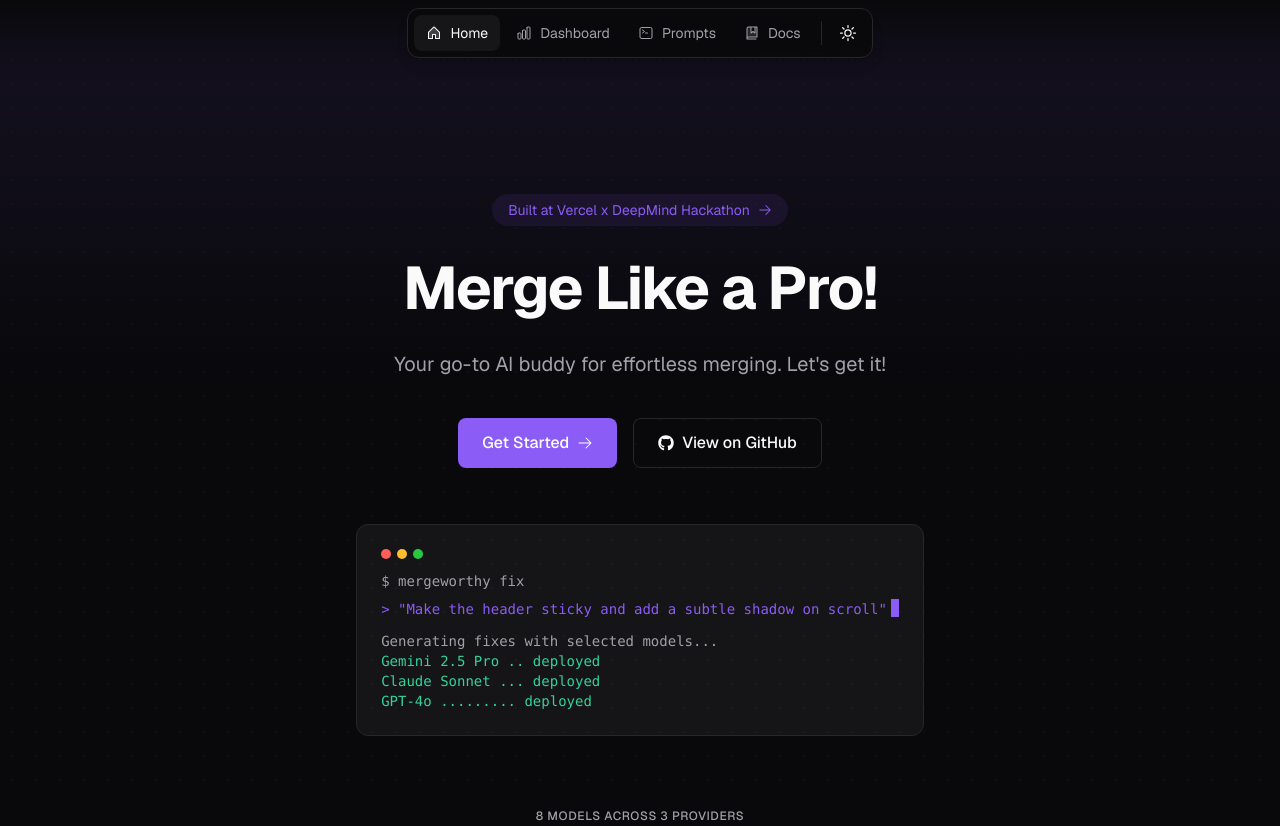
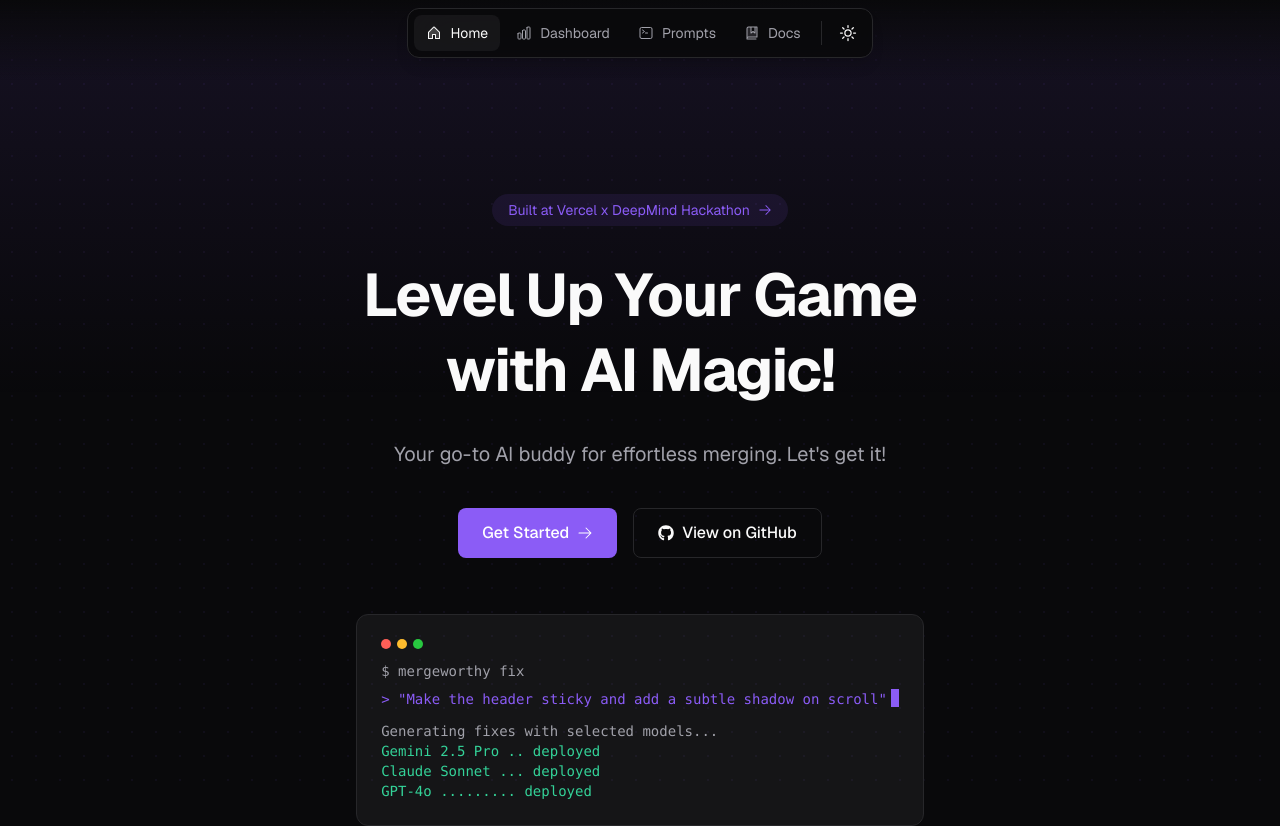
Before and after one commit to ManojBaasha/boilerplate-code, a Next.js app: page / in a window 1280 px wide. Shown: the top 826 px of the page. Built offline with nearby package versions, Linux system fonts and the light colour scheme.

Commit message:
UI fix via AI (#7)

```diff
--- a/src/components/landing/HeroSection.tsx
+++ b/src/components/landing/HeroSection.tsx
@@ -25,8 +25,8 @@
       )}
 
       <FadeIn delay={0.1}>
-        <h1 className="text-5xl md:text-6xl font-bold tracking-tight text-center text-balance">
-          {home.headline}
+        <h1 className="text-5xl md:text-6xl font-bold tracking-tight text-center leading-tight">
+          Level Up Your Game <br /> with AI Magic!
         </h1>
       </FadeIn>
 
```
